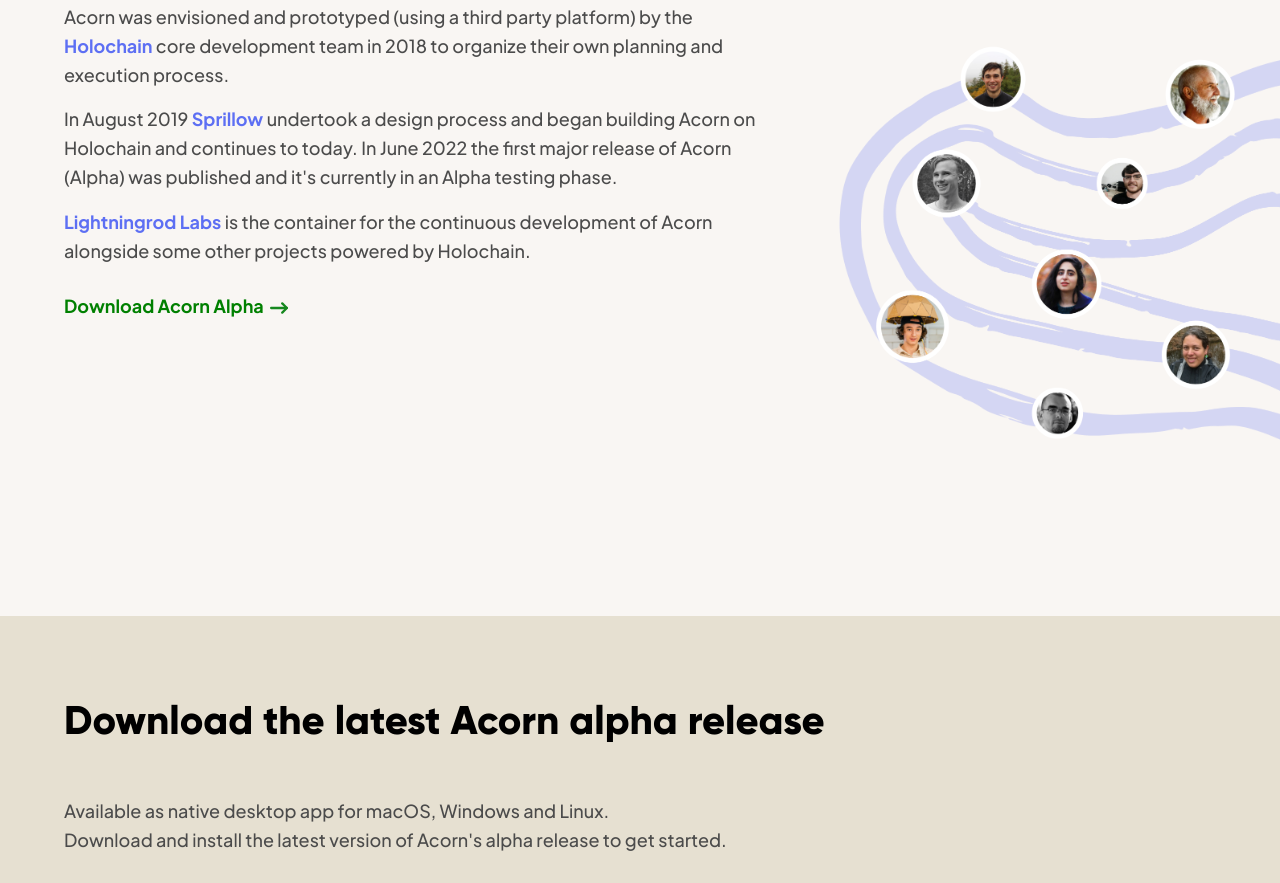
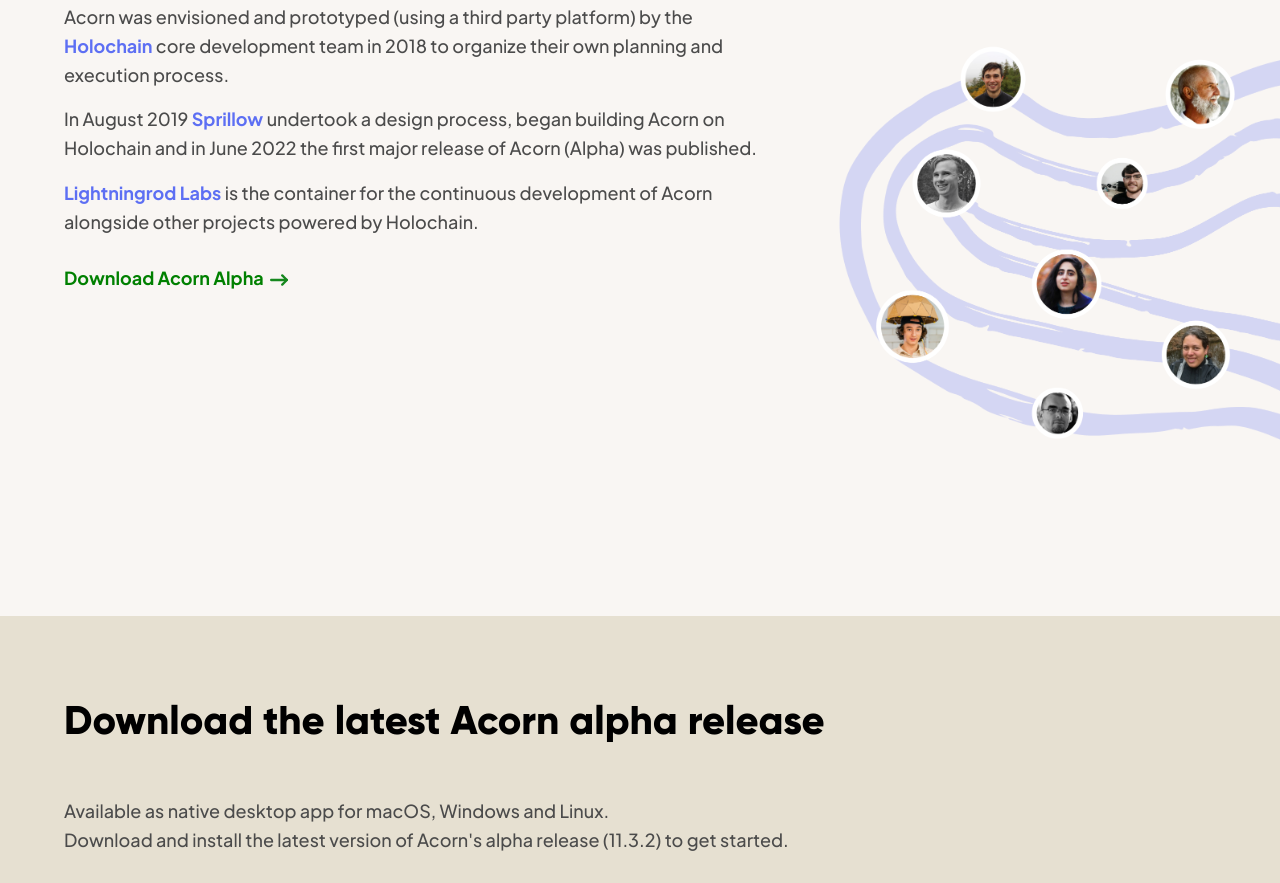
Before and after one commit to lightningrodlabs/acorn-site, a Gatsby site: page / in a window 1280 px wide. Shown: the part 3737-4620 px from the top of the page. Built offline with nearby package versions, Linux system fonts and the light colour scheme; Gatsby itself is replaced by a stand-in of ours.

Commit message:
small updates to the main page

```diff
--- a/src/pages/index.tsx
+++ b/src/pages/index.tsx
@@ -5,14 +5,9 @@
 
 import SEO from "../components/seo";
 
-import { CSSTransition } from "react-transition-group";
-
 import "../global.scss";
 
 //images
-
-import HeroVisual from "../images/acorn-hero-visual.png";
-import HeroVisualMobile from "../images/acorn-hero-visual-mobile.png";
 
 import FeatureVisualOne from "../images/acorn-feature-vis-1.png";
 import FeatureVisualTwo from "../images/acorn-feature-vis-2.png";
@@ -295,17 +290,16 @@
               <a href="https://sprillow.com" target="_blank">
                 Sprillow
               </a>{" "}
-              undertook a design process and began building Acorn on Holochain
-              and continues to today. In June 2022 the first major release of
-              Acorn (Alpha) was published and it's currently in an Alpha testing
-              phase.
+              undertook a design process, began building Acorn on Holochain and
+              in June 2022 the first major release of Acorn (Alpha) was
+              published.
             </p>
             <p>
               <a href="https://lightningrodlabs.org" target="_blank">
                 Lightningrod Labs
               </a>{" "}
               is the container for the continuous development of Acorn alongside
-              some other projects powered by Holochain.
+              other projects powered by Holochain.
             </p>
 
             <Button
@@ -324,7 +318,7 @@
           <h2>Download the latest Acorn alpha release</h2>
           <p>
             Available as native desktop app for macOS, Windows and Linux. <br />{" "}
-            Download and install the latest version of Acorn's alpha release to
+            Download and install the latest version of Acorn's alpha release (11.3.2) to
             get started.
           </p>
           <div className="buttons-row three row">
```
